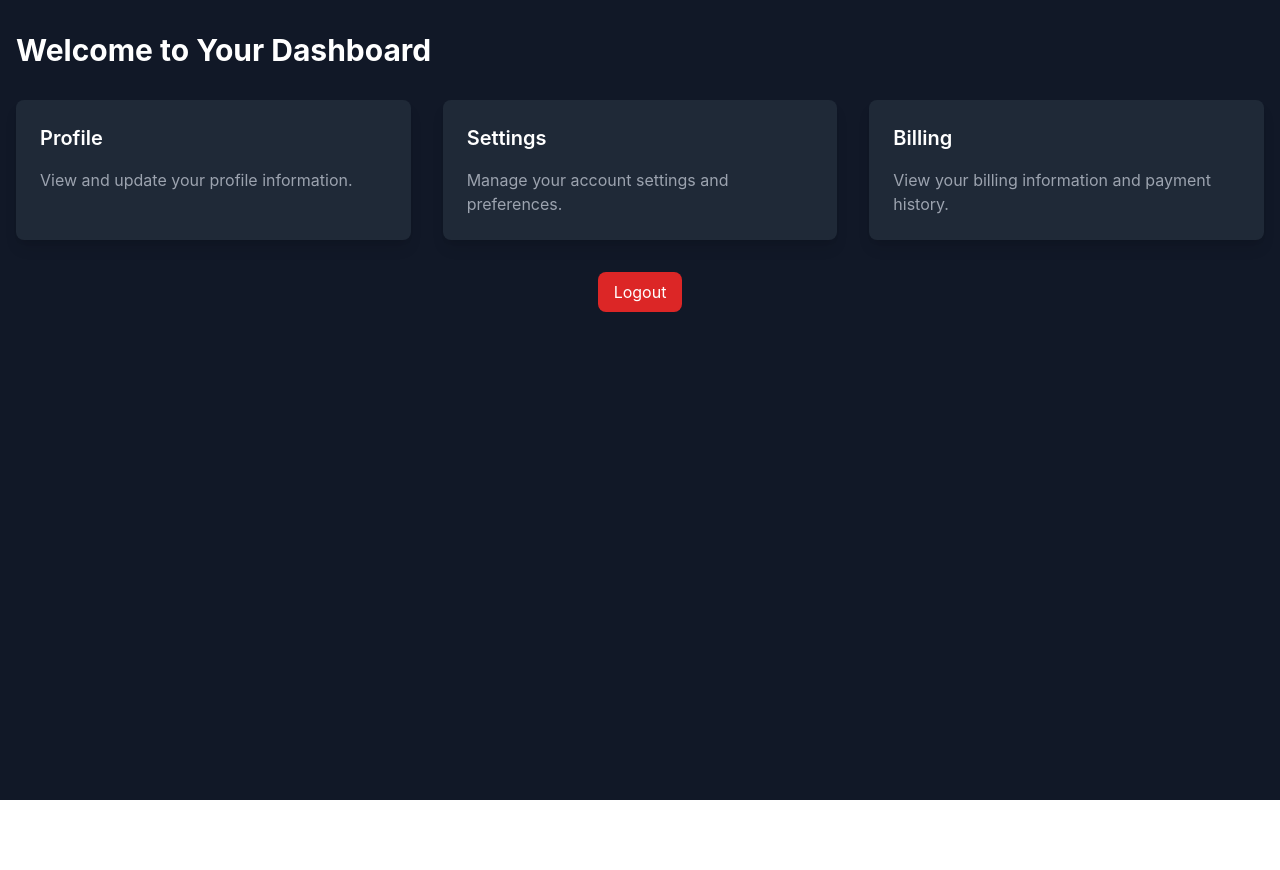
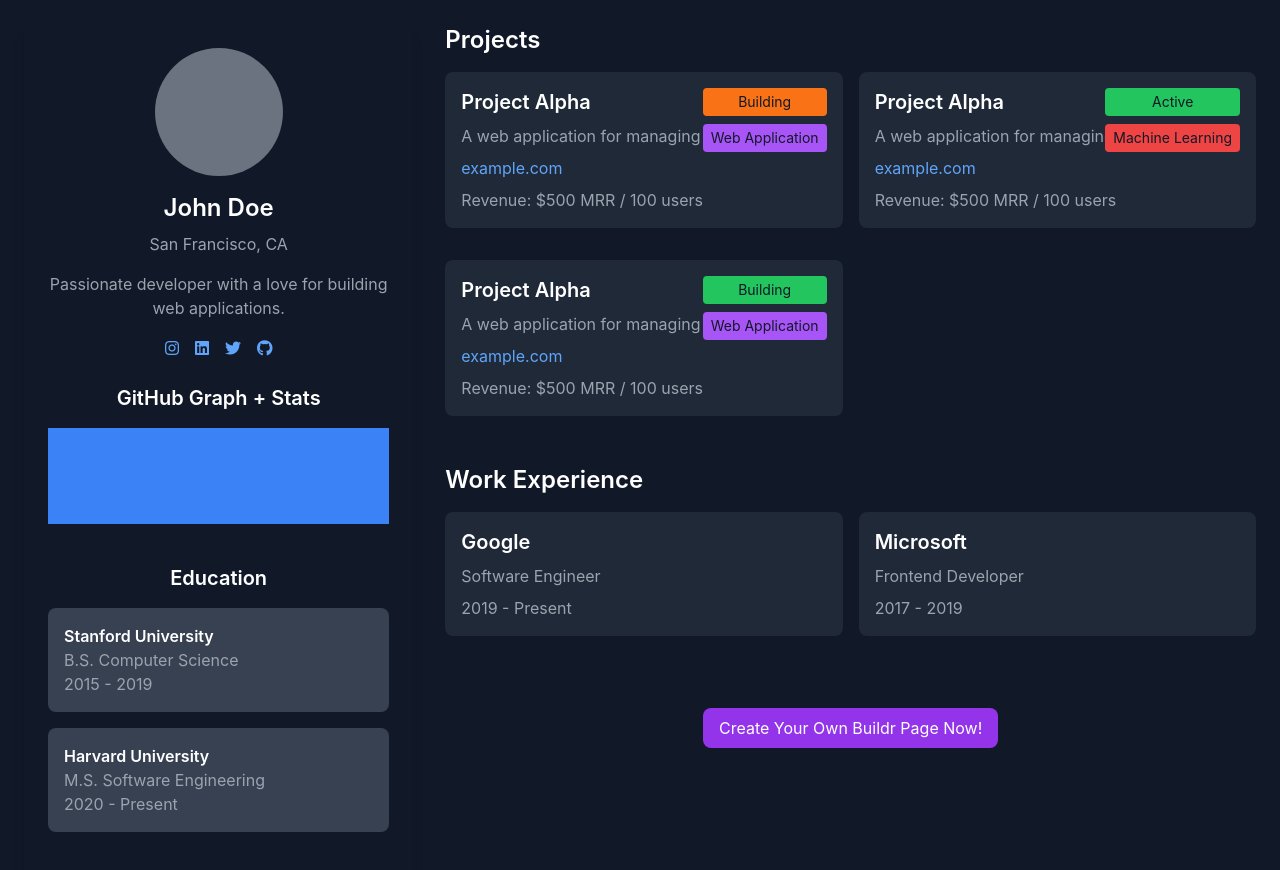
Before and after one commit to Enigma-52/Buildr-Frontend, a React (Create React App) app: page /dashboard in a window 1280 px wide. Shown: the top 870 px of the page. Before the commit the page ends 800 px from the top, so only its background shows below. Built offline with nearby package versions, Linux system fonts and the light colour scheme; no server answers; sample sign-in values are in the browser's storage.

Commit message:
upd profile setup

```diff
--- a/package.json
+++ b/package.json
@@ -6,6 +6,7 @@
     "@emotion/react": "^11.11.4",
     "@emotion/styled": "^11.11.5",
     "@fontsource/inter": "^5.0.18",
+    "@fortawesome/fontawesome-free": "^6.5.2",
     "@mui/icons-material": "^5.15.18",
     "@mui/joy": "^5.0.0-beta.36",
     "@mui/material": "^5.15.18",
@@ -21,6 +22,7 @@
     "react": "^18.3.1",
     "react-confetti": "^6.1.0",
     "react-dom": "^18.3.1",
+    "react-github-calendar": "^4.1.6",
     "react-icons": "^5.2.1",
     "react-router": "^6.23.1",
     "react-router-dom": "^6.23.1",
--- a/src/App.js
+++ b/src/App.js
@@ -1,6 +1,7 @@
 import React from 'react';
 import { BrowserRouter as Router, Route, Routes, useLocation } from 'react-router-dom';
 import { AnimatePresence, motion } from 'framer-motion';
+import '@fortawesome/fontawesome-free/css/all.min.css';
 import Home from './pages/Home';
 import SignIn from './pages/SignIn';
 import Dashboard from './pages/Dashboard';
--- a/src/pages/Dashboard.js
+++ b/src/pages/Dashboard.js
@@ -33,34 +33,96 @@ const Dashboard = () => {
   }
 
   return (
-    <div className="min-h-screen bg-gray-900 text-white">
-      <div className="container mx-auto px-4 py-8">
-        <h1 className="text-3xl font-bold mb-8">Welcome to Your Dashboard</h1>
-        <div className="grid grid-cols-1 md:grid-cols-3 gap-8">
-          <div className="bg-gray-800 p-6 rounded-lg shadow-lg">
-            <h2 className="text-xl font-semibold mb-4">Profile</h2>
-            <p className="text-gray-400">View and update your profile information.</p>
-          </div>
-          <div className="bg-gray-800 p-6 rounded-lg shadow-lg">
-            <h2 className="text-xl font-semibold mb-4">Settings</h2>
-            <p className="text-gray-400">Manage your account settings and preferences.</p>
-          </div>
-          <div className="bg-gray-800 p-6 rounded-lg shadow-lg">
-            <h2 className="text-xl font-semibold mb-4">Billing</h2>
-            <p className="text-gray-400">View your billing information and payment history.</p>
+    <div className="min-h-screen bg-gray-900 text-white p-6">
+      <div className="container mx-auto grid grid-cols-1 md:grid-cols-3 gap-8">
+        {/* Left Column */}
+        <div className="md:col-span-1 p-6 rounded-lg shadow-lg">
+          <div className="flex flex-col items-center mb-8">
+            <div className="w-32 h-32 bg-gray-500 rounded-full mb-4"></div>
+            <h2 className="text-2xl font-semibold mb-2">John Doe</h2>
+            <p className="text-gray-400">San Francisco, CA</p>
+            <p className="text-gray-400 mt-4 mb-4 text-center">Passionate developer with a love for building web applications.</p>
+            <div className="flex space-x-4 mb-6">
+              <a href="#" className="text-blue-400"><i className="fab fa-instagram"></i></a>
+              <a href="#" className="text-blue-400"><i className="fab fa-linkedin"></i></a>
+              <a href="#" className="text-blue-400"><i className="fab fa-twitter"></i></a>
+              <a href="#" className="text-blue-400"><i className="fab fa-github"></i></a>
+            </div>
+            <h3 className="text-xl font-semibold mb-4">GitHub Graph + Stats</h3>
+            <div className="bg-blue-500 h-24 mb-4 w-full"></div>
+            <h3 className="text-xl font-semibold mt-6 mb-4">Education</h3>
+            <div className="bg-gray-700 p-4 mb-4 w-full rounded-lg">
+              <p className="font-semibold">Stanford University</p>
+              <p className="text-gray-400">B.S. Computer Science</p>
+              <p className="text-gray-400">2015 - 2019</p>
+            </div>
+            <div className="bg-gray-700 p-4 w-full rounded-lg">
+              <p className="font-semibold">Harvard University</p>
+              <p className="text-gray-400">M.S. Software Engineering</p>
+              <p className="text-gray-400">2020 - Present</p>
+            </div>
           </div>
         </div>
-        <div className="mt-8 text-center">
-          <button
-            onClick={handleLogout}
-            className="px-4 py-2 bg-red-600 text-white rounded-lg hover:bg-red-500 transition duration-300"
-          >
-            Logout
-          </button>
+
+        {/* Right Column */}
+        <div className="md:col-span-2">
+        <h3 className="text-2xl font-semibold mb-4">Projects</h3>
+          <div className="grid grid-cols-1 lg:grid-cols-2 gap-4">
+            <div className="bg-gray-800 p-4 rounded-lg mb-4 relative">
+              <h4 className="font-semibold text-xl mb-2">Project Alpha</h4>
+              <p className="text-gray-400 mb-2">A web application for managing tasks.</p>
+              <p className="text-blue-400 mb-2">example.com</p>
+              <p className="text-gray-400">Revenue: $500 MRR / 100 users</p>
+              <div className="text-center absolute right-4 top-4 flex flex-col space-y-2">
+                <span className="inline-block bg-orange-500 text-gray-900 text-sm px-2 py-1 rounded">Building</span>
+                <span className="inline-block bg-purple-500 text-gray-900 text-sm px-2 py-1 rounded">Web Application</span>
+              </div>
+            </div>
+            <div className="bg-gray-800 p-4 rounded-lg mb-4 relative">
+              <h4 className="font-semibold text-xl mb-2">Project Alpha</h4>
+              <p className="text-gray-400 mb-2">A web application for managing tasks.</p>
+              <p className="text-blue-400 mb-2">example.com</p>
+              <p className="text-gray-400">Revenue: $500 MRR / 100 users</p>
+              <div className="text-center absolute right-4 top-4 flex flex-col space-y-2">
+                <span className="inline-block bg-green-500 text-gray-900 text-sm px-2 py-1 rounded">Active</span>
+                <span className="inline-block bg-red-500 text-gray-900 text-sm px-2 py-1 rounded">Machine Learning</span>
+              </div>
+            </div>
+            <div className="bg-gray-800 p-4 rounded-lg mb-4 relative">
+              <h4 className="font-semibold text-xl mb-2">Project Alpha</h4>
+              <p className="text-gray-400 mb-2">A web application for managing tasks.</p>
+              <p className="text-blue-400 mb-2">example.com</p>
+              <p className="text-gray-400">Revenue: $500 MRR / 100 users</p>
+              <div className="text-center absolute right-4 top-4 flex flex-col space-y-2">
+                <span className="inline-block bg-green-500 text-gray-900 text-sm px-2 py-1 rounded">Building</span>
+                <span className="inline-block bg-purple-500 text-gray-900 text-sm px-2 py-1 rounded">Web Application</span>
+              </div>
+            </div>
+          </div>
+
+          <h3 className="text-2xl font-semibold mt-8 mb-4">Work Experience</h3>
+          <div className="grid grid-cols-1 lg:grid-cols-2 gap-4">
+            <div className="bg-gray-800 p-4 rounded-lg mb-4">
+              <p className="font-semibold text-xl mb-2">Google</p>
+              <p className="text-gray-400 mb-2">Software Engineer</p>
+              <p className="text-gray-400">2019 - Present</p>
+            </div>
+            <div className="bg-gray-800 p-4 rounded-lg mb-4">
+              <p className="font-semibold text-xl mb-2">Microsoft</p>
+              <p className="text-gray-400 mb-2">Frontend Developer</p>
+              <p className="text-gray-400">2017 - 2019</p>
+            </div>
+          </div>
+          <div className="text-center mt-8 pt-6">
+            <button className="px-4 py-2 bg-purple-600 text-white rounded-lg hover:bg-blue-500 transition duration-300">
+              Create Your Own Buildr Page Now!
+            </button>
+          </div>
         </div>
       </div>
+
     </div>
   );
-};
+}
 
 export default Dashboard;
--- a/src/pages/UserPage.js
+++ b/src/pages/UserPage.js
@@ -1,5 +1,6 @@
 import React, { useState, useEffect } from 'react';
 import { useParams } from 'react-router-dom';
+import GitHubCalendar from 'react-github-calendar';
 
 const UserPage = () => {
   const { username } = useParams();
@@ -27,15 +28,138 @@ const UserPage = () => {
     return <div>Loading...</div>;
   }
 
+
+  const selectLastHalfYear = contributions => {
+    const currentYear = new Date().getFullYear();
+    const currentMonth = new Date().getMonth();
+    const shownMonths = 6;
+
+    return contributions.filter(activity => {
+      const date = new Date(activity.date);
+      const monthOfDay = date.getMonth();
+
+      return (
+        date.getFullYear() === currentYear &&
+        monthOfDay > currentMonth - shownMonths &&
+        monthOfDay <= currentMonth
+      );
+    });
+  };
+
   return (
-    <div className="min-h-screen flex items-center justify-center bg-gray-900 text-white">
-      <div className="bg-gray-800 p-8 rounded-lg shadow-lg max-w-md w-full">
-        <h2 className="text-3xl font-bold mb-6 text-center">Welcome, {userData.personalInfo.name}</h2>
-        <p className="text-center">Email: {userData.email}</p>
-        {/* Add more user details as needed */}
+    <div className="min-h-screen bg-gray-900 text-white p-6">
+      <div className="container mx-auto grid grid-cols-1 md:grid-cols-3 gap-8">
+        {/* Left Column */}
+        <div className="md:col-span-1 p-6 rounded-lg shadow-lg">
+          <div className="flex flex-col items-center mb-8">
+            <img src={userData.profilePictureUrl} alt="Profile" className="w-32 h-32 bg-gray-500 rounded-full mb-4" />
+            <h2 className="text-2xl font-semibold mb-2">{userData.displayName}</h2>
+            <p className="text-gray-400">{userData.location}</p>
+            <p className="text-gray-400 mt-4 mb-4 text-center">{userData.personalInfo.bio}</p>
+            <div className="flex space-x-4 mb-6">
+              {userData.socialLinks.github && (
+                <a
+                  href={`https://github.com/${userData.socialLinks.github}`}
+                  className="text-blue-400 hover:text-blue-600 transition-colors"
+                  target="_blank"
+                  rel="noopener noreferrer"
+                  aria-label="GitHub Profile"
+                >
+                  <i className="fab fa-github"></i>
+                </a>
+              )}
+              {userData.socialLinks.github && (
+                <a
+                  href={`https://leetcode.com/u/${userData.socialLinks.leetcode}`}
+                  className="text-blue-400 hover:text-blue-600 transition-colors"
+                  target="_blank"
+                  rel="noopener noreferrer"
+                  aria-label="Leetcode Profile"
+                >
+                  <i className="fa-solid fa-code"></i>
+                </a>
+              )}
+              {userData.socialLinks.linkedin && (
+                <a
+                  href={userData.socialLinks.linkedin}
+                  className="text-blue-400 hover:text-blue-600 transition-colors"
+                  target="_blank"
+                  rel="noopener noreferrer"
+                  aria-label="LinkedIn Profile"
+                >
+                  <i className="fab fa-linkedin"></i>
+                </a>
+              )}
+              {userData.socialLinks.twitter && (
+                <a
+                  href={userData.socialLinks.twitter}
+                  className="text-blue-400 hover:text-blue-600 transition-colors"
+                  target="_blank"
+                  rel="noopener noreferrer"
+                  aria-label="Twitter Profile"
+                >
+                  <i className="fab fa-twitter"></i>
+                </a>
+              )}
+            </div>
+
+            <h3 className="text-xl font-semibold mb-4">GitHub Graph + Stats</h3>
+              <GitHubCalendar
+              username={userData.socialLinks.github}
+              transformData={selectLastHalfYear}
+              hideColorLegend
+              labels={{
+                totalCount: '{{count}} contributions in the last half year',
+              }}
+               />
+            <h3 className="text-xl font-semibold mt-6 mb-4">Education</h3>
+            {userData.education.map((edu, index) => (
+              <div key={index} className="bg-gray-700 p-4 mb-4 w-full rounded-lg">
+                <p className="font-semibold">{edu.institution}</p>
+                <p className="text-gray-400">{edu.degree}</p>
+                <p className="text-gray-400">{edu.startYear} - {edu.endYear || 'Present'}</p>
+              </div>
+            ))}
+          </div>
+        </div>
+
+        {/* Right Column */}
+        <div className="md:col-span-2">
+          <h3 className="text-2xl font-semibold mb-4">Projects</h3>
+            <div className="grid grid-cols-1 lg:grid-cols-2 gap-4">
+              {userData.projects.map((project, index) => (
+                <div key={index} className="bg-gray-800 p-4 rounded-lg mb-4 relative">
+                  <h4 className="font-semibold text-xl mb-2">{project.name}</h4>
+                  <p className="text-gray-400 mb-2">{project.description}</p>
+                  <p className="text-blue-400 mb-2">{project.url}</p>
+                  <p className="text-gray-400 mb-2">Revenue/Users: {project.revenueUsers}</p>
+                  <div className="text-center grid grid-cols-2 gap-2 absolute right-4 top-4">
+                    <span className="bg-green-500 text-gray-900 text-sm px-2 py-1 rounded">{project.status}</span>
+                    <span className="bg-purple-500 text-gray-900 text-sm px-2 py-1 rounded">{project.category}</span>
+                  </div>
+                </div>
+              ))}
+            </div>
+
+          <h3 className="text-2xl font-semibold mt-8 mb-4">Work Experience</h3>
+          <div className="grid grid-cols-1 lg:grid-cols-2 gap-4">
+            {userData.workExperience.map((exp, index) => (
+              <div key={index} className="bg-gray-800 p-4 rounded-lg mb-4">
+                <p className="font-semibold text-xl mb-2">{exp.company}</p>
+                <p className="text-gray-400 mb-2">{exp.role}</p>
+                <p className="text-gray-400">{exp.startYear} - {exp.endYear || 'Present'}</p>
+              </div>
+            ))}
+          </div>
+          <div className="text-center mt-8 pt-6">
+            <button className="px-4 py-2 bg-purple-600 text-white rounded-lg hover:bg-blue-500 transition duration-300">
+              Create Your Own Buildr Page Now!
+            </button>
+          </div>
+        </div>
       </div>
     </div>
   );
-};
+}
 
 export default UserPage;
```
Also changed, not shown: public/index.html (+7 -0 lines), 1 other file (tests, documents, lock files or other folders).
